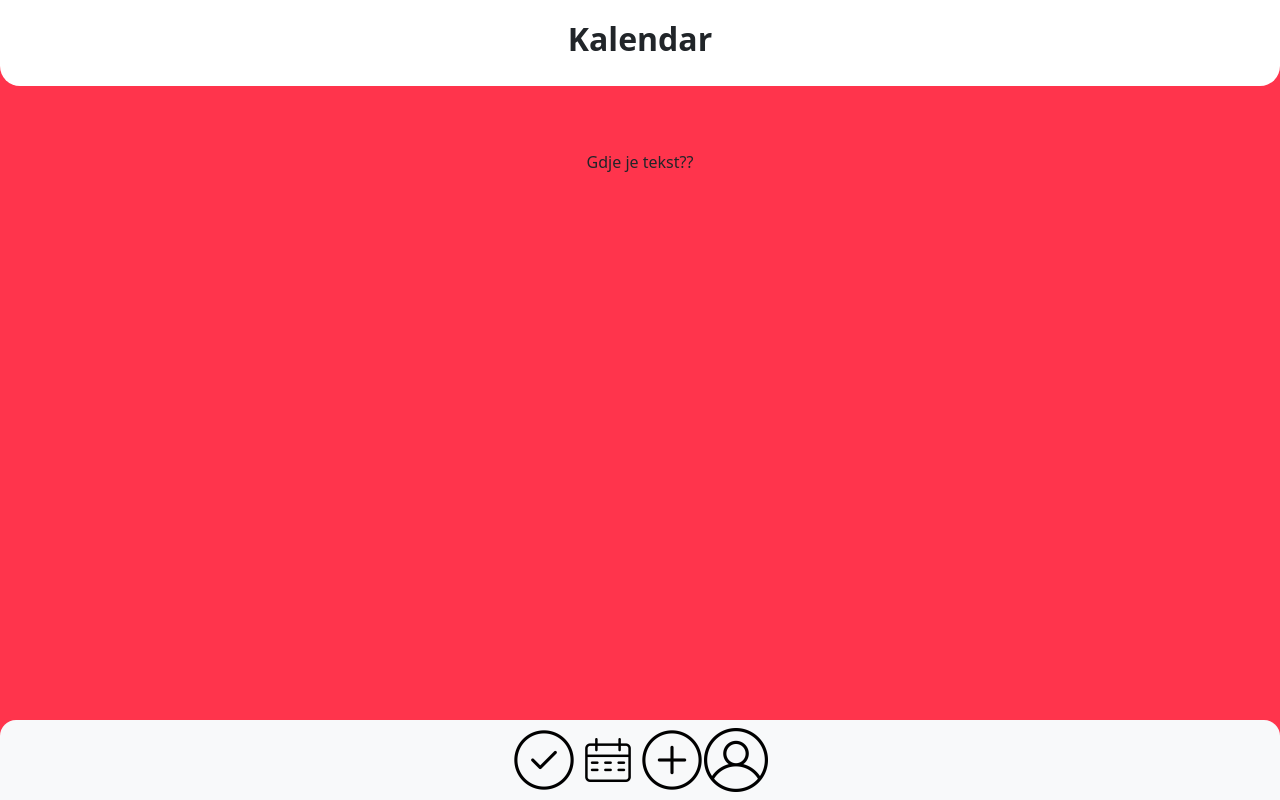
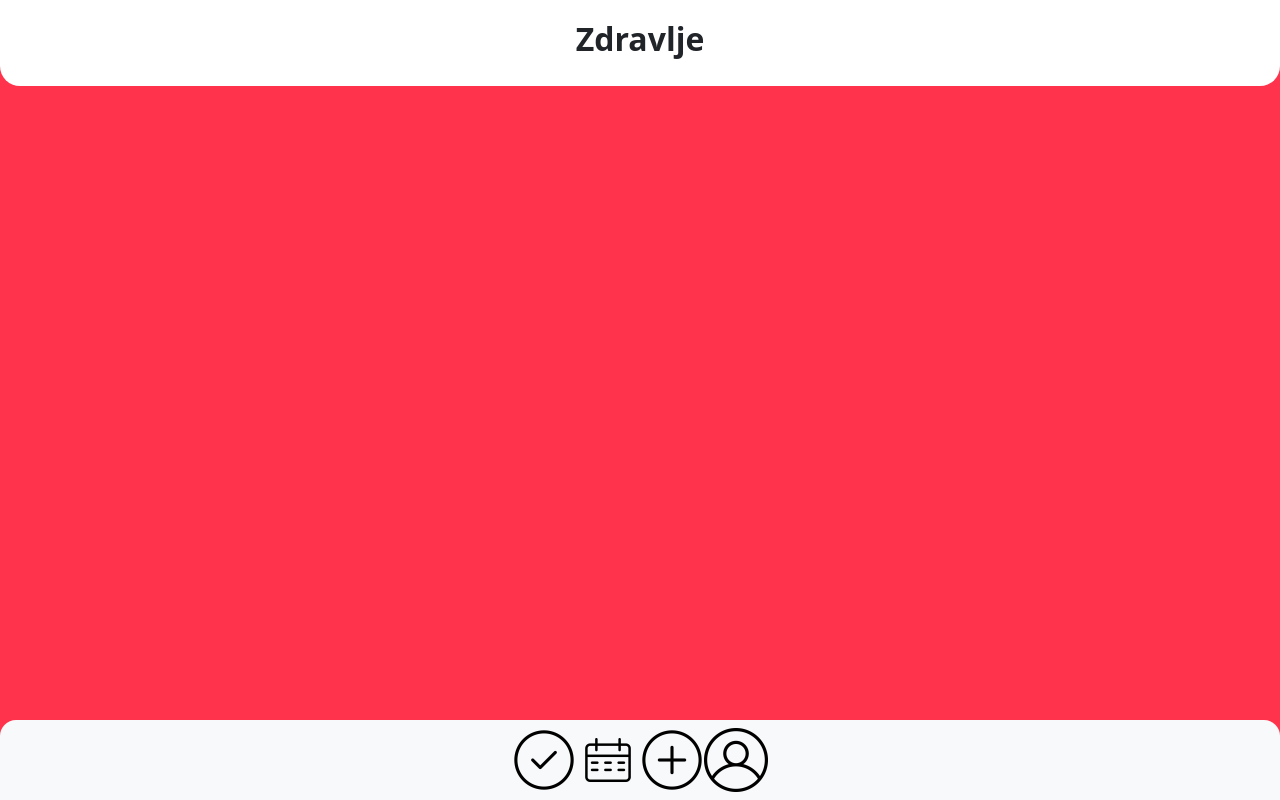
Before and after one commit to mrubil/my-pet, a Vue app: page /Zdravlje in a window 1280 px wide. Built offline with nearby package versions, Linux system fonts and the light colour scheme.

Commit message:
Update Zdravlje.vue

```diff
--- a/src/views/Zdravlje.vue
+++ b/src/views/Zdravlje.vue
@@ -1,9 +1,9 @@
 <template>
   <body>
     <div class="Zaglavlje">
-      <h2 style="font-weight: 600">Kalendar</h2>
+      <h2 style="font-weight: 600">Zdravlje</h2>
     </div>
-    Gdje je tekst??
+
     <Navigacija />
   </body>
 </template>
@@ -12,7 +12,7 @@
 import Navigacija from "@/components/Navigacija.vue";
 
 export default {
-  name: "Kalendar",
+  name: "Zdravlje",
   components: {
     Navigacija,
   },
```
